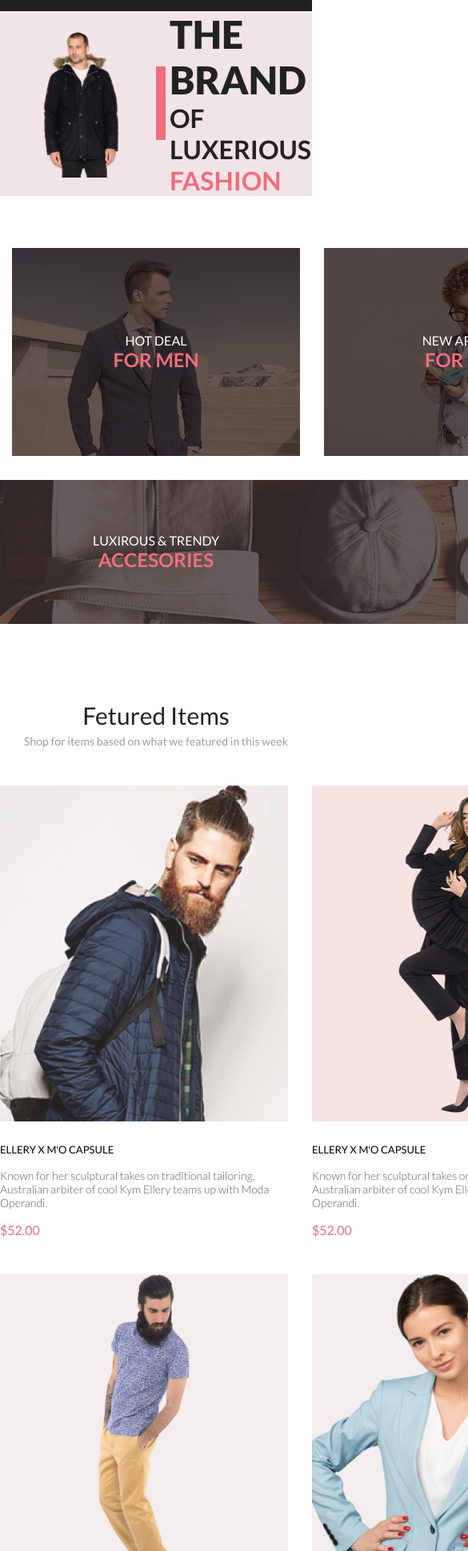
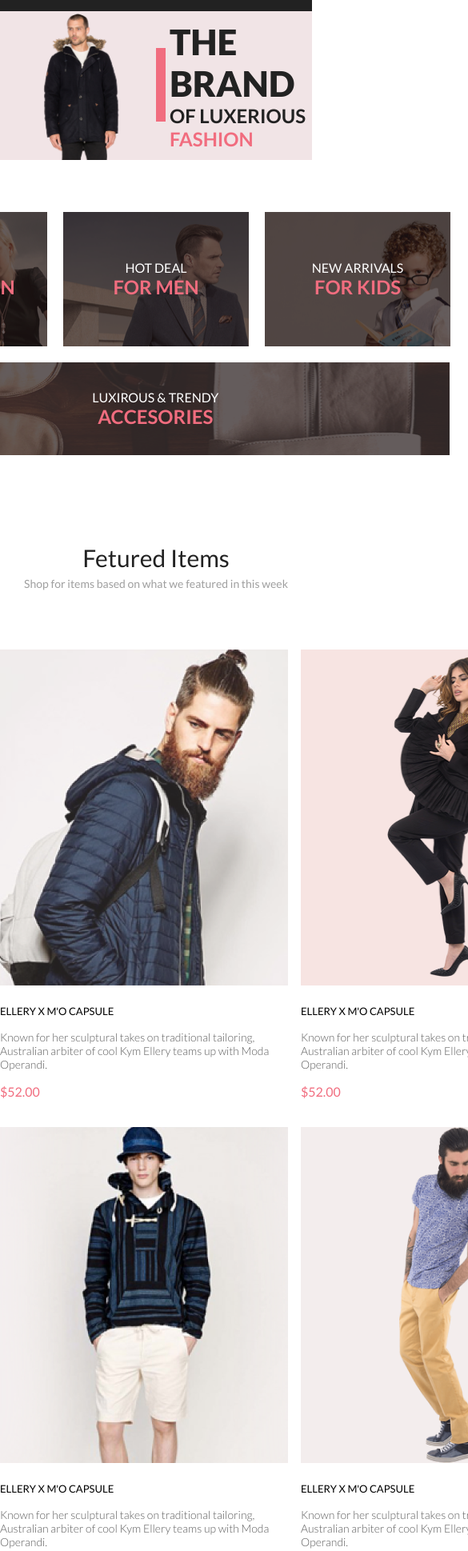
Before and after one commit to mashhroma/html, a plain HTML site: page homework/shop_project/index.html in a window 390 px wide. Shown: the part 61-2000 px from the top of the page at 80% size, 585 px wide, since content can reach past the window. Drawn offline with Linux system fonts and the light colour scheme.

Commit message:
made adaptive project shop

```diff
--- a/homework/shop_project/index.html
+++ b/homework/shop_project/index.html
@@ -61,7 +61,10 @@
         <p class="text">Shop for items based on what we featured in this week</p>
         <div class="products">
             <div class="prod__item">
+                <a href="#" class="prod__link">
                     <img src="./img/prod_1.png" alt="" class="prod__img">
+                    <img src="./img/add_to_cart.svg" alt="" class="prod__hover">
+                </a>
                 <div class="prod__description">
                     <h5 class="prod__title">ELLERY X M'O CAPSULE</h5>
                     <p class="prod__text">Known for her sculptural takes on traditional tailoring, Australian arbiter of
@@ -70,7 +73,10 @@
                 </div>
             </div>
             <div class="prod__item">
+                <a class="prod__link" href="#">
                     <img src="./img/prod_2.png" alt="" class="prod__img">
+                    <img src="./img/add_to_cart.svg" alt="" class="prod__hover">
+                </a>
                 <div class="prod__description">
                     <h5 class="prod__title">ELLERY X M'O CAPSULE</h5>
                     <p class="prod__text">Known for her sculptural takes on traditional tailoring, Australian arbiter of
@@ -79,7 +85,10 @@
                 </div>
             </div>
             <div class="prod__item">
+                <a class="prod__link" href="#">
                     <img src="./img/prod_3.png" alt="" class="prod__img">
+                    <img src="./img/add_to_cart.svg" alt="" class="prod__hover">
+                </a>
                 <div class="prod__description">
                     <h5 class="prod__title">ELLERY X M'O CAPSULE</h5>
                     <p class="prod__text">Known for her sculptural takes on traditional tailoring, Australian arbiter of
@@ -88,7 +97,10 @@
                 </div>
             </div>
             <div class="prod__item">
+                <a href="#" class="prod__link">
                     <img src="./img/prod_4.png" alt="" class="prod__img">
+                    <img src="./img/add_to_cart.svg" alt="" class="prod__hover">
+                </a>
                 <div class="prod__description">
                     <h5 class="prod__title">ELLERY X M'O CAPSULE</h5>
                     <p class="prod__text">Known for her sculptural takes on traditional tailoring, Australian arbiter of
@@ -97,7 +109,10 @@
                 </div>
             </div>
             <div class="prod__item">
+                <a href="#" class="prod__link">
                     <img src="./img/prod_5.png" alt="" class="prod__img">
+                    <img src="./img/add_to_cart.svg" alt="" class="prod__hover">
+                </a>
                 <div class="prod__description">
                     <h5 class="prod__title">ELLERY X M'O CAPSULE</h5>
                     <p class="prod__text">Known for her sculptural takes on traditional tailoring, Australian arbiter of
@@ -106,7 +121,10 @@
                 </div>
             </div>
             <div class="prod__item">
+                <a href="#" class="prod__link">
                     <img src="./img/prod_6.png" alt="" class="prod__img">
+                    <img src="./img/add_to_cart.svg" alt="" class="prod__hover">
+                </a>
                 <div class="prod__description">
                     <h5 class="prod__title">ELLERY X M'O CAPSULE</h5>
                     <p class="prod__text">Known for her sculptural takes on traditional tailoring, Australian arbiter of
--- a/homework/shop_project/style.css
+++ b/homework/shop_project/style.css
@@ -173,6 +173,29 @@ img {
     gap: 16px;
 }
 
+.prod__link {
+    position: relative;
+    display: flex;
+    align-items: center
+}
+
+.prod__hover {
+    position: absolute;
+    top: 188px;
+    left: 110px;
+    visibility: hidden;
+}
+
+.prod__img:hover {
+    filter: brightness(40%);
+}
+
+.prod__link:hover .prod__hover {
+    visibility: visible;
+
+}
+
+
 .prod__title {
     color: #000;
     font-size: 13px;
@@ -208,3 +231,42 @@ img {
     font-weight: 400;
     line-height: normal;
 }
+
+@media (max-width: 1024px) {
+    .center {
+        padding-left: calc(50% - 384px);
+        padding-right: calc(50% - 384px);
+    }
+
+    .top__title {
+        font-size: 44px;
+        font-style: normal;
+    }
+
+    .top__title_small {
+        color: #222;
+        font-size: 24px;
+    }
+
+    .offers {
+        margin-bottom: 110px;
+        grid-template-columns: repeat(3, 232px);
+        gap: 20px;
+    }
+
+    .offer {
+        height: 167.617px;
+    }
+
+    .accesories {
+        width: 734.581px;
+        height: 116.043px
+    }
+
+    .products {
+        margin-top: 74px;
+        margin-bottom: 33px;
+        grid-template-columns: repeat(2, 360px);
+        gap: 16px;
+    }
+}
```
Lines whose indentation alone changed are shown as unchanged.
